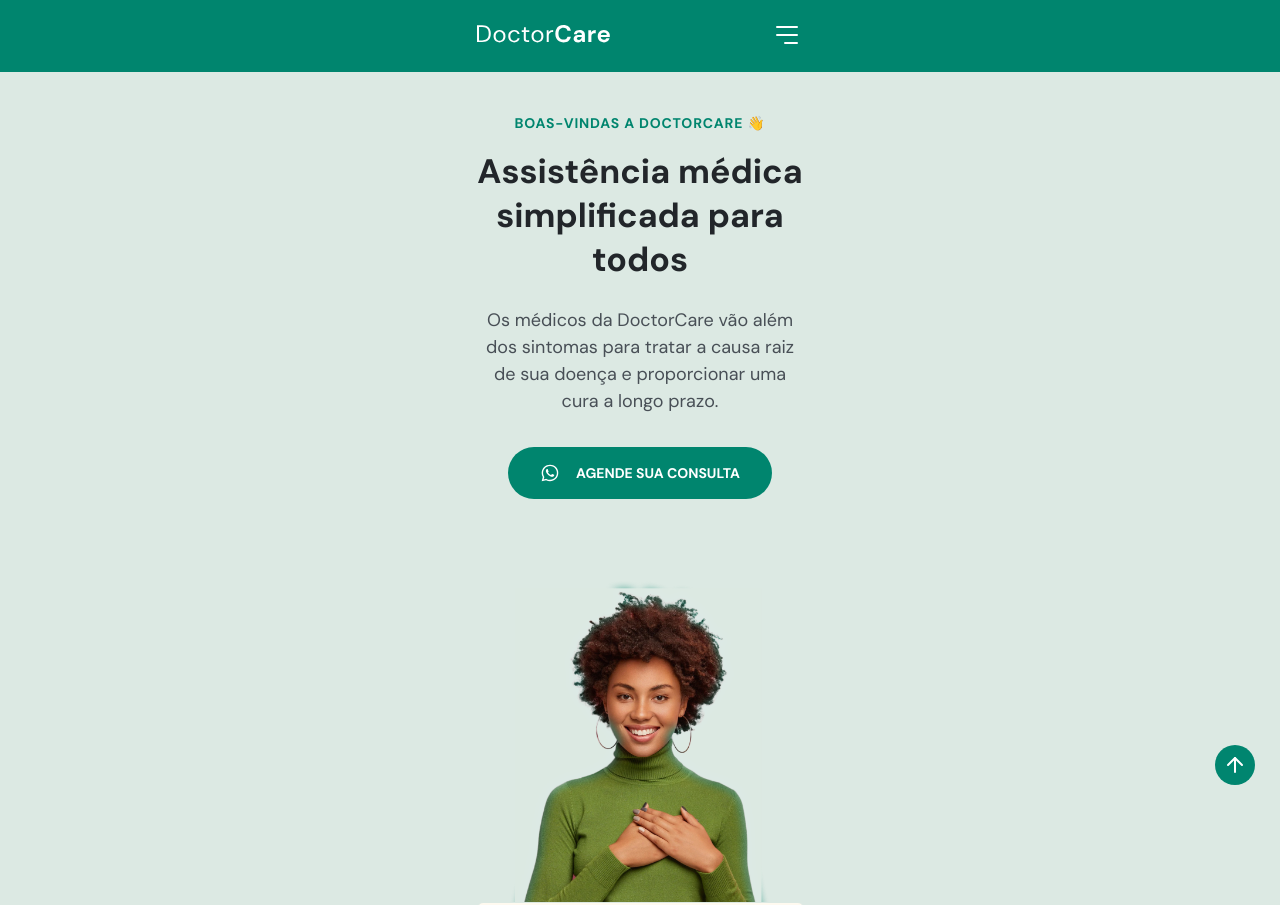
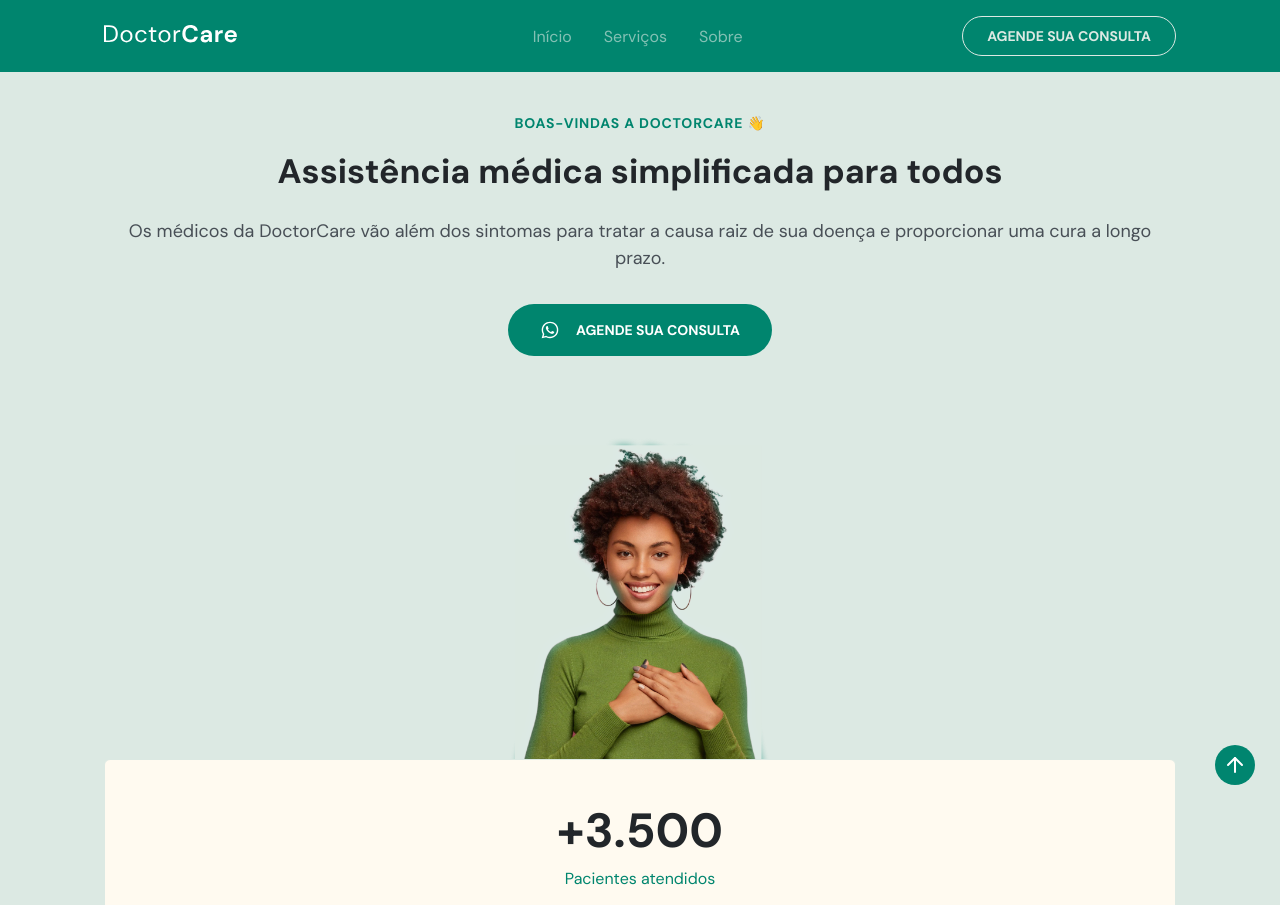
Before and after one commit to adrianemaciel/nlw-return-rocketseat, a plain HTML site: page index.html in a window 1280 px wide. Shown: the top 905 px of the page. Drawn offline with nearby package versions, Linux system fonts and the light colour scheme.

Commit message:
responsivo para desktop

```diff
--- a/index.html
+++ b/index.html
@@ -3,6 +3,9 @@
   <head>
     <meta charset="UTF-8" />
     <meta name="viewport" content="width=device-width, initial-scale=1.0" />
+
+    <title>DoctorCare</title>
+
     <link rel="stylesheet" href="style.css" />
 
     <link rel="preconnect" href="https://fonts.googleapis.com" />
@@ -11,8 +14,6 @@
       href="https://fonts.googleapis.com/css2?family=DM+Sans:wght@400;700&family=Open+Sans:wght@300;400&display=swap"
       rel="stylesheet"
     />
-
-    <title>DoctorCare</title>
 
   </head>
   <body>
--- a/style.css
+++ b/style.css
@@ -45,7 +45,7 @@ body {
 }
 
 .wrapper  {
-  width: 37.5rem;
+  width: min(50rem, 100%);
   margin-inline: auto;
   padding-inline: 2.4rem;
 }
@@ -172,6 +172,11 @@ nav button {
   cursor: pointer
 }
 
+nav .menu,
+nav .close-menu {
+  position: fixed;
+}
+
 /*========MENU-EXPANDED=========*/
 
 body.menu-expanded {
@@ -200,7 +205,7 @@ body.menu-expanded .close-menu {
 }
 
 body.menu-expanded .menu {
-  position: fixed;
+
   top: 0;
   left: 0;
   background: var(--primary-color);
@@ -317,7 +322,7 @@ body.menu-expanded button path {
 }
 
 #home .stats {
-  width: 32.7rem;
+  width: 100%;
   padding-block: 4rem;
   margin-inline: auto;
 
@@ -469,3 +474,74 @@ footer .social-links {
 
   transform: translateY(0);
 }
+
+/*======RESPONSIVO==============*/
+
+@media (min-width: 1024px) {
+
+  /*======GERAL==============*/
+
+  .wrapper {
+    width: min(112rem, 100%);
+  }
+
+  /*reset*/
+  nav#navigation .wrapper * {
+    margin: 0;
+    padding: 0;
+    visibility: initial;
+    display: initial;
+    opacity: initial;
+    flex-direction: initial;
+    position: initial;
+    font-size: initial;
+    font-weight: initial;
+    transform: initial;
+    color: initial;
+    background-color: initial;
+  }
+
+    nav#navigation .close-menu,
+    nav#navigation .open-menu,
+    nav#navigation .social-links {
+      display: none;
+    }
+
+    nav#navigation .menu {
+      display: flex;
+      align-items: center;
+      justify-content: space-between;
+      width: 60%;
+    }
+
+    nav#navigation .menu ul:nth-child(1) {
+      display: flex;
+      gap: 3.2rem;
+    }
+
+    nav#navigation .menu ul li a {
+      color: var(--brand-light);
+      opacity: 0.7;
+    }
+
+    nav#navigation .menu a.button {
+      display: flex;
+      justify-content: center;
+      align-items: center;
+      padding: 1rem 2.4rem;
+
+      border: 1px solid var(--brand-light);
+      border-radius: 4rem;
+
+      color: var(--brand-light);
+      font-weight: 700;
+      font-size: 1.4rem;
+      line-height: 1.8rem;
+      text-transform: uppercase;
+    }
+
+    nav#navigation.scroll .menu ul li a {
+      color: var(--brand-light);
+      opacity: 0.6;
+    }
+}
```
